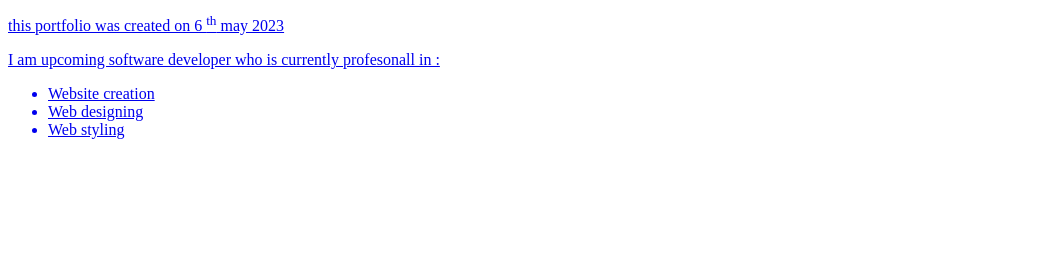
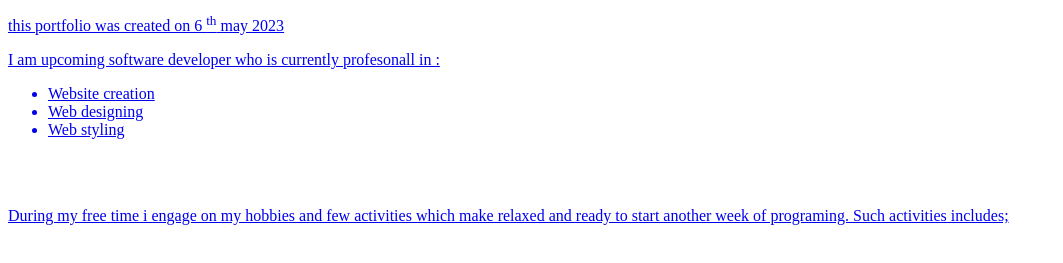
Before and after one commit to Alex-gikungu/project1, a plain HTML site: page pro.html in a window 1280 px wide. Shown: the part 341-604 px from the top of the page, without its empty margins (0-1063 px from the left). Drawn offline with Linux system fonts and the light colour scheme.

Commit message:
added paragraph

```diff
--- a/pro.html
+++ b/pro.html
@@ -39,6 +39,8 @@
                     </ul>
                 <br>
                 <br>
+                <p>During my free time i engage on my hobbies and few activities which make relaxed and ready to start another week of programing.
+                    Such activities includes;</p>
 
 
 
```
